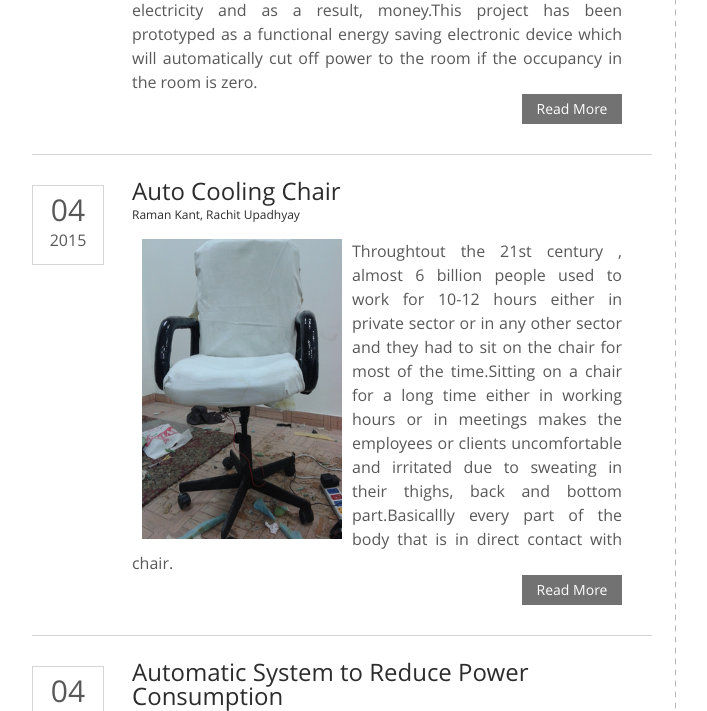
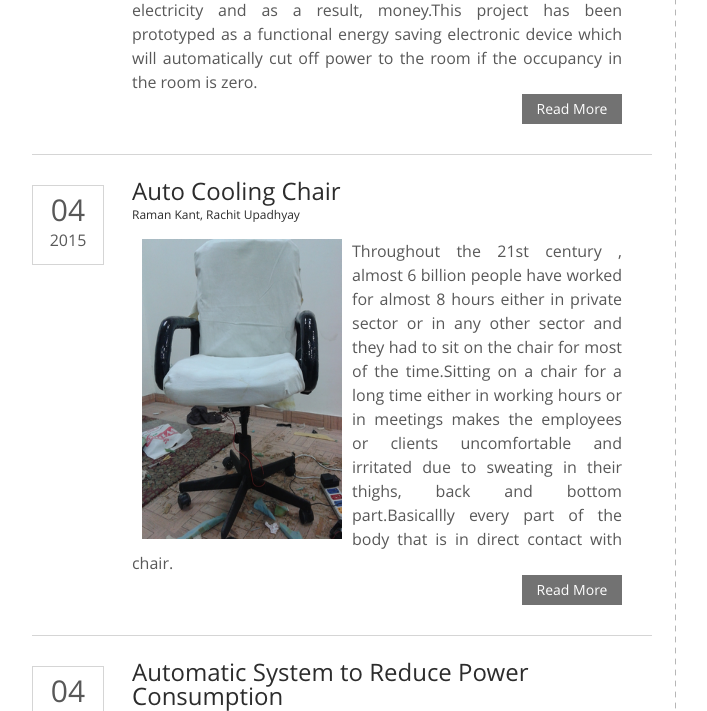
Before and after one commit to arunnK/eco_inn_website, a Django app: page /blog in a window 1280 px wide. Shown: the part 1992-2703 px from the top of the page, without its empty margins (168-875 px from the left). Run offline with Django 3.2, Linux system fonts and the light colour scheme.

Commit message:
Added Post5

```diff
--- a/blog/templates/blog/blog.html
+++ b/blog/templates/blog/blog.html
@@ -79,7 +79,7 @@ Blog-Innovation Ecosystem
 					<h2>Auto Cooling Chair<br /><span>Raman Kant, Rachit Upadhyay</span></h2>
 					<p align="justify">
 						<img src="../../static/blog/images/post51.png" alt="Img" height="300" width="200" align="left" hspace="10">
-						Throughtout   the 21st  century ,  almost 6 billion people  used to work for  10-12 hours either in private sector or in any other sector and they had to sit on the chair for most of the time.Sitting on a chair for a long time either in working hours  or in meetings makes the employees or clients uncomfortable and  irritated due to sweating in their thighs, back and bottom part.Basicallly every part of the body that is in direct contact with chair.<span><a href="/post5" class="more">Read More</a></span>
+						Throughout   the 21st  century ,  almost 6 billion people  have worked for almost 8 hours either in private sector or in any other sector and they had to sit on the chair for most of the time.Sitting on a chair for a long time either in working hours  or in meetings makes the employees or clients uncomfortable and  irritated due to sweating in their thighs, back and bottom part.Basicallly every part of the body that is in direct contact with chair.<span><a href="/post5" class="more">Read More</a></span>
 					</p>
 				</li>
 				<li>
```
